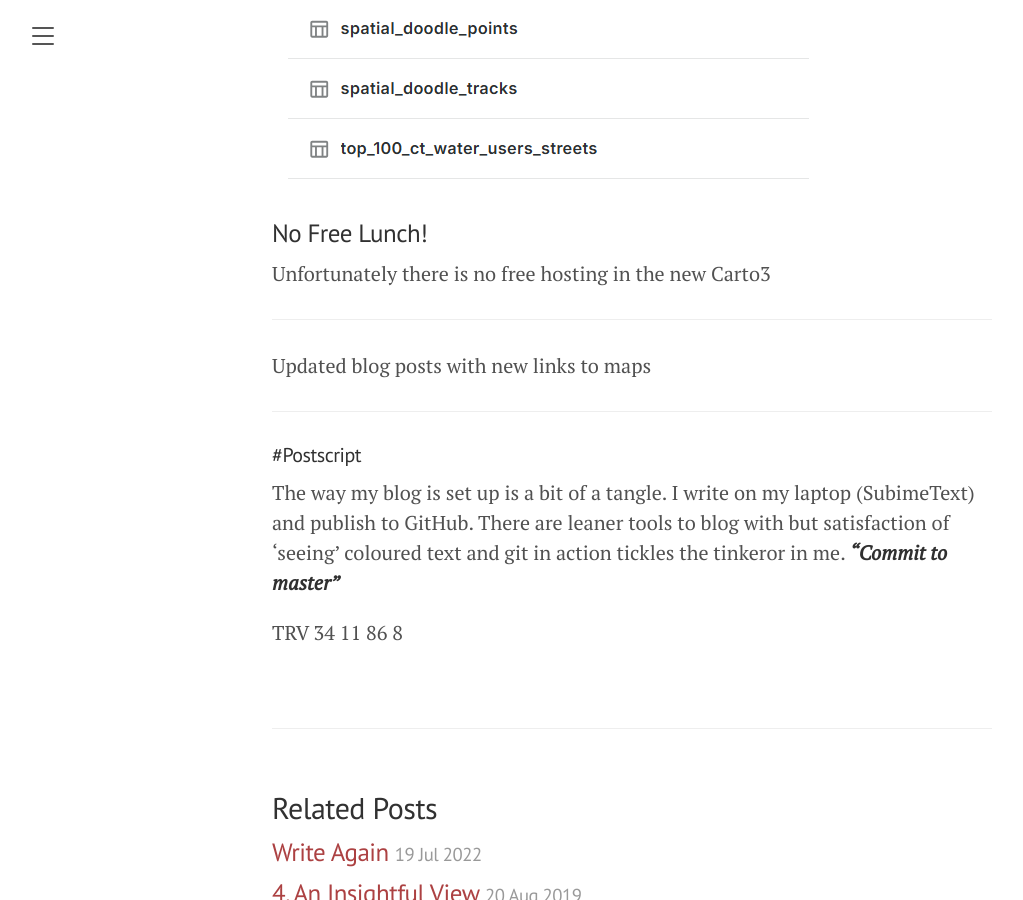
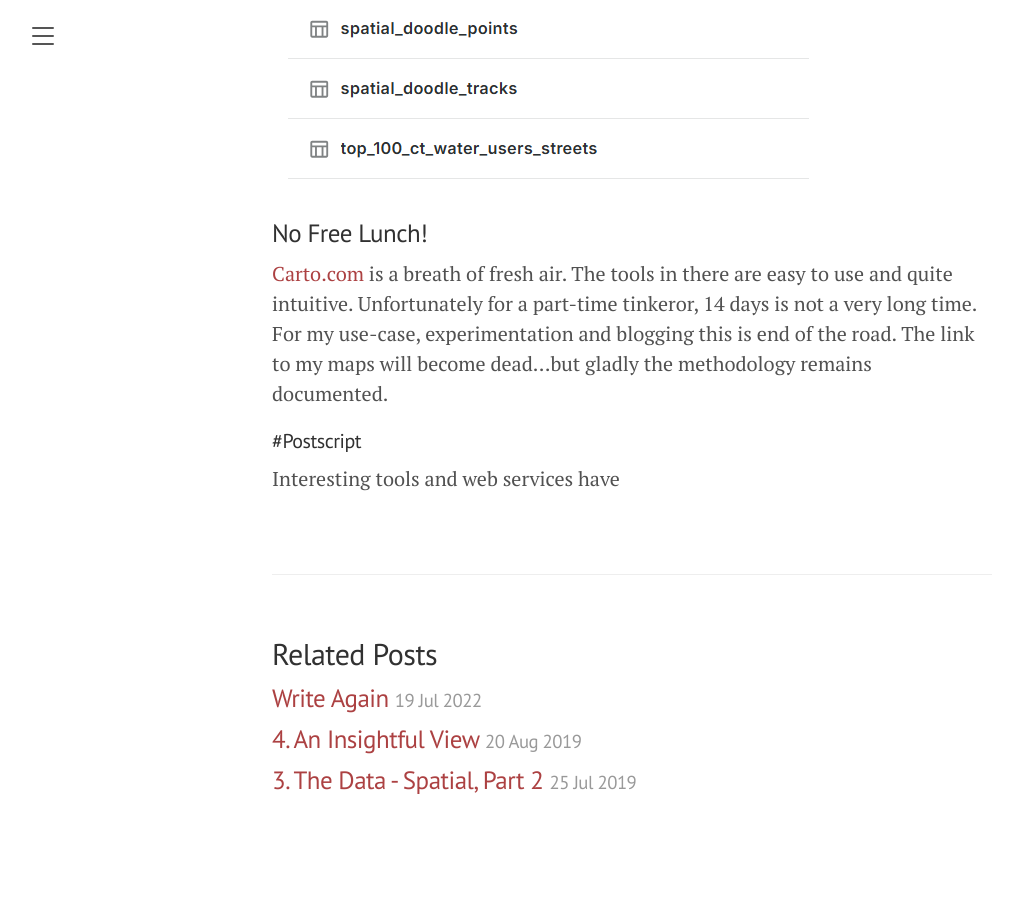
Before and after one commit to erickndava/erickndava.github.io, a Jekyll site: the page built from _posts/2025-02-27-legacy.md, in a window 1280 px wide and 900 px high, scrolled down 4250 px. Shown: the whole window, without its empty margins (8-1031 px from the left). Built offline with Jekyll 4.4.1, drawn with Linux system fonts in a browser that asks for light colours; after the commit the page ends 5107 px from its top, so only the background shows below that; some of the changed text lies outside the part shown.

Commit message:
Update 2025-02-27-legacy.md

```diff
--- a/_posts/2025-02-27-legacy.md
+++ b/_posts/2025-02-27-legacy.md
@@ -17,17 +17,17 @@
 
 The image above was highlight of an email I received mid-February this year,a few days after I had demonstrated my spatial data visualisation abilities to a recruiter. One of my [favourite](https://erickndava.github.io/thought/idea/2016/12/18/spatial-doodle-the-every-time-sensor/) posts which relied on CartoDB came to mind. I got the motivation to preserve this portion of my portfolio of work.
 
-#### Just [Cut to The Chase](#head1234)
+#### Just [Cut to The Chase.](#head1234)
 
 #### **Early Clouds**
 
 This made me reminiscence all the free, limited use cloud services that scratched a tinkeror's itch.How at one time I used RedHat's OpenShift to host [GeoServer](https://github.com/w8r/openshift-geoserver?tab=readme-ov-file)
 
-<p align="left"><img src="/images/redhat_openshift.png" alt="GeoServer on OpenShift"/></p>
+<p align="centre"><img src="/images/redhat_openshift.PNG" alt="GeoServer on OpenShift"/></p>
 
 and ran a PostGIS server on Digital Ocean, just to test the PostgreSQL database connection abilities of QGIS.
 
-<p align="right"><img src="/images/digital_ocean2.png" alt="Digital Ocean"/></p>
+<p align="centre"><img src="/images/digital_ocean2.png" alt="Digital Ocean"/></p>
 
 
 #### **Migrating Maps**
@@ -68,18 +68,9 @@
 
 ### <a name="head1234"></a>No Free Lunch!
 
-Unfortunately there is no free hosting in the new Carto3
+[Carto.com](Carto.com) is a breath of fresh air. The tools in there are easy to use and quite intuitive. Unfortunately for a part-time tinkeror, 14 days is not a very long time. For my use-case, experimentation and blogging this is end of the road. The link to my maps will become dead...but gladly the methodology remains documented.
 
-
-----
-Updated blog posts with new links to maps
-
------
 
 #### #Postscript
 
-The way my blog is set up is a bit of a tangle. I write on my laptop (SubimeText) and publish to GitHub. There are leaner tools to blog with but satisfaction of 'seeing' coloured text and git in action tickles the tinkeror in me. ***"Commit to master"***
-
-
-
-TRV 34 11 86 8
+Interesting tools and web services have
```
Also changed, not shown: other parts of _posts/2025-02-27-legacy.md (+1 -1 lines).
